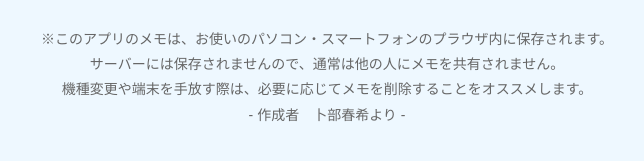
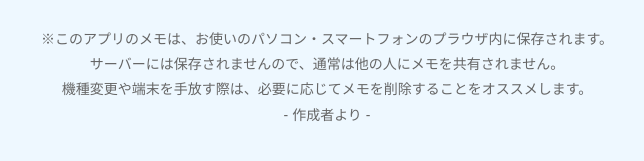
Before and after one commit to haruurara-dev/Sengan-Memo, a plain HTML site: page sengan_01_index.html in a window 1280 px wide. Shown: the part 427-588 px from the top of the page, without its empty margins (313-957 px from the left). Drawn offline with Linux system fonts and the light colour scheme.

Commit message:
Update sengan_01_index.html

```diff
--- a/sengan_01_index.html
+++ b/sengan_01_index.html
@@ -17,7 +17,7 @@
         ※このアプリのメモは、お使いのパソコン・スマートフォンのプラウザ内に保存されます。<br>
         サーバーには保存されませんので、通常は他の人にメモを共有されません。<br>
         機種変更や端末を手放す際は、必要に応じてメモを削除することをオススメします。<br>
-        - 作成者　卜部春希より -
+        - 作成者より -
     </p>
 
     <script src="sengan_05_index.js"></script>
```
